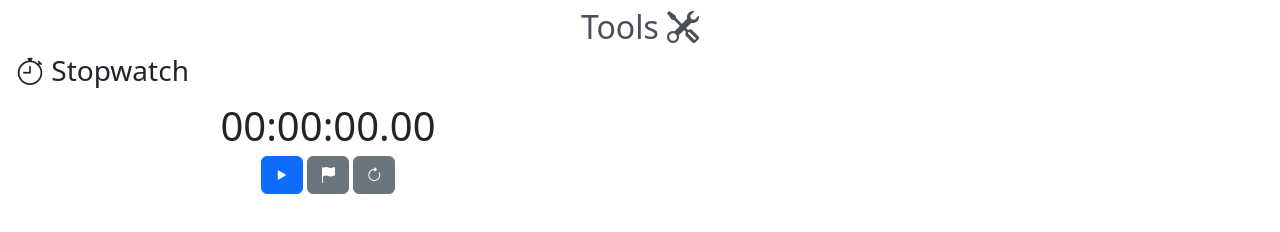
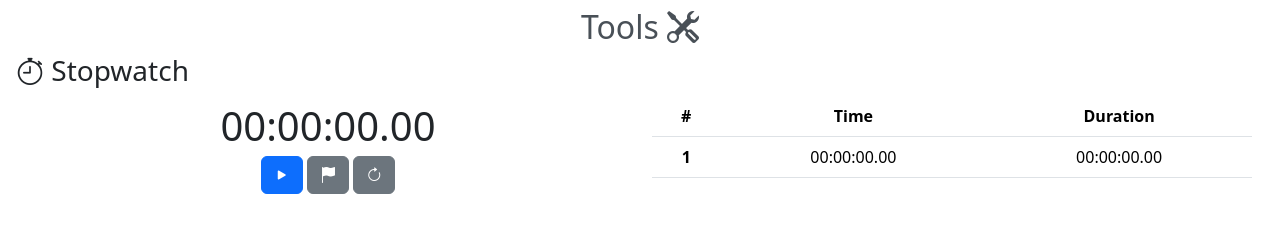
Before and after one commit to bartekl1/tools, a website: page stopwatch.html in a window 1280 px wide. Both pictures are taken after a click on the button 328 px from the left and 174 px from the top of the page. Drawn offline with nearby package versions, Linux system fonts and the light colour scheme.

Commit message:
Add measures table to stopwatch

```diff
--- a/js/stopwatch.js
+++ b/js/stopwatch.js
@@ -1,6 +1,6 @@
 var time = moment();
 var duration = moment.duration(0);
-var currentDuration;
+var currentDuration = moment.duration(0);
 
 var interval;
 
@@ -43,11 +43,58 @@ document.querySelector("#start-pause").addEventListener("click", (evt) => {
 });
 
 document.querySelector("#measure").addEventListener("click", () => {
-    console.log(moment.duration(moment().diff(duration)));
+    if (
+        document.querySelector("#measures").querySelectorAll(".id").length > 0
+    ) {
+        var id =
+            parseInt(
+                Array.from(
+                    document.querySelector("#measures").querySelectorAll(".id")
+                ).slice(-1)[0].innerHTML
+            ) + 1;
+
+            var measureDuration = moment.duration(currentDuration).subtract(moment.duration(Array.from(
+                document.querySelector("#measures").querySelectorAll(".time")
+            ).slice(-1)[0].innerHTML))
+    } else {
+        var id = 1;
+        var measureDuration = currentDuration;
+    }
+
+    var time = `${
+        Math.floor(currentDuration.asHours()) < 10 ? "0" : ""
+    }${Math.floor(currentDuration.asHours())}:${
+        currentDuration.minutes() < 10 ? "0" : ""
+    }${currentDuration.minutes()}:${
+        currentDuration.seconds() < 10 ? "0" : ""
+    }${currentDuration.seconds()}.${
+        Math.floor(currentDuration.milliseconds() / 10) < 10 ? "0" : ""
+    }${Math.floor(currentDuration.milliseconds() / 10)}`;
+
+    var durationString = `${
+        Math.floor(measureDuration.asHours()) < 10 ? "0" : ""
+    }${Math.floor(measureDuration.asHours())}:${
+        measureDuration.minutes() < 10 ? "0" : ""
+    }${measureDuration.minutes()}:${
+        measureDuration.seconds() < 10 ? "0" : ""
+    }${measureDuration.seconds()}.${
+        Math.floor(measureDuration.milliseconds() / 10) < 10 ? "0" : ""
+    }${Math.floor(measureDuration.milliseconds() / 10)}`;
+
+    document.querySelector("#measures").classList.remove("d-none");
+
+    var row = document.createElement("tr");
+    row.innerHTML = `<th scope="row" class="id">${id}</th>
+    <td class="time">${time}</td>
+    <td class="duration">${durationString}</td>`;
+    document.querySelector("#measures").querySelector("tbody").append(row);
 });
 
 document.querySelector("#reset").addEventListener("click", () => {
     time = moment();
     duration = moment.duration(0);
     updateStopwatch();
+
+    document.querySelector("#measures").querySelector("tbody").innerHTML = "";
+    document.querySelector("#measures").classList.add("d-none");
 });
--- a/js/translate.js
+++ b/js/translate.js
@@ -244,6 +244,8 @@ const textTranslations = [
     "Dodaj",
     "Odejmij",
     "Stoper",
+    "Czas",
+    "Czas trwania",
 ];
 
 const titleTranslations = {
--- a/stopwatch.html
+++ b/stopwatch.html
@@ -61,7 +61,7 @@
     <div id="tool-page">
         <div class="container-fluid text-center">
             <div class="row">
-                <div class="col-12 col-sm-12 col-md-6 col-lg-6 col-xl-6 col-xxl-6 ">
+                <div class="col-12 col-sm-12 col-md-6 col-lg-6 col-xl-6 col-xxl-6 mb-2">
                     <div class="fs-1" id="time">00:00:00.00</div>
 
                     <button class="btn btn-primary" id="start-pause" current-function="start">
@@ -77,6 +77,18 @@
                     </button>
                 </div>
                 <div class="col-12 col-sm-12 col-md-6 col-lg-6 col-xl-6 col-xxl-6">
+                    <div class="table-responsive">
+                        <table class="table d-none" id="measures">
+                            <thead>
+                                <tr>
+                                    <th scope="col">#</th>
+                                    <th scope="col" text-id="245">Time</th>
+                                    <th scope="col" text-id="246">Duration</th>
+                                </tr>
+                            </thead>
+                            <tbody></tbody>
+                        </table>
+                    </div>
                 </div>
             </div>
         </div>
```
